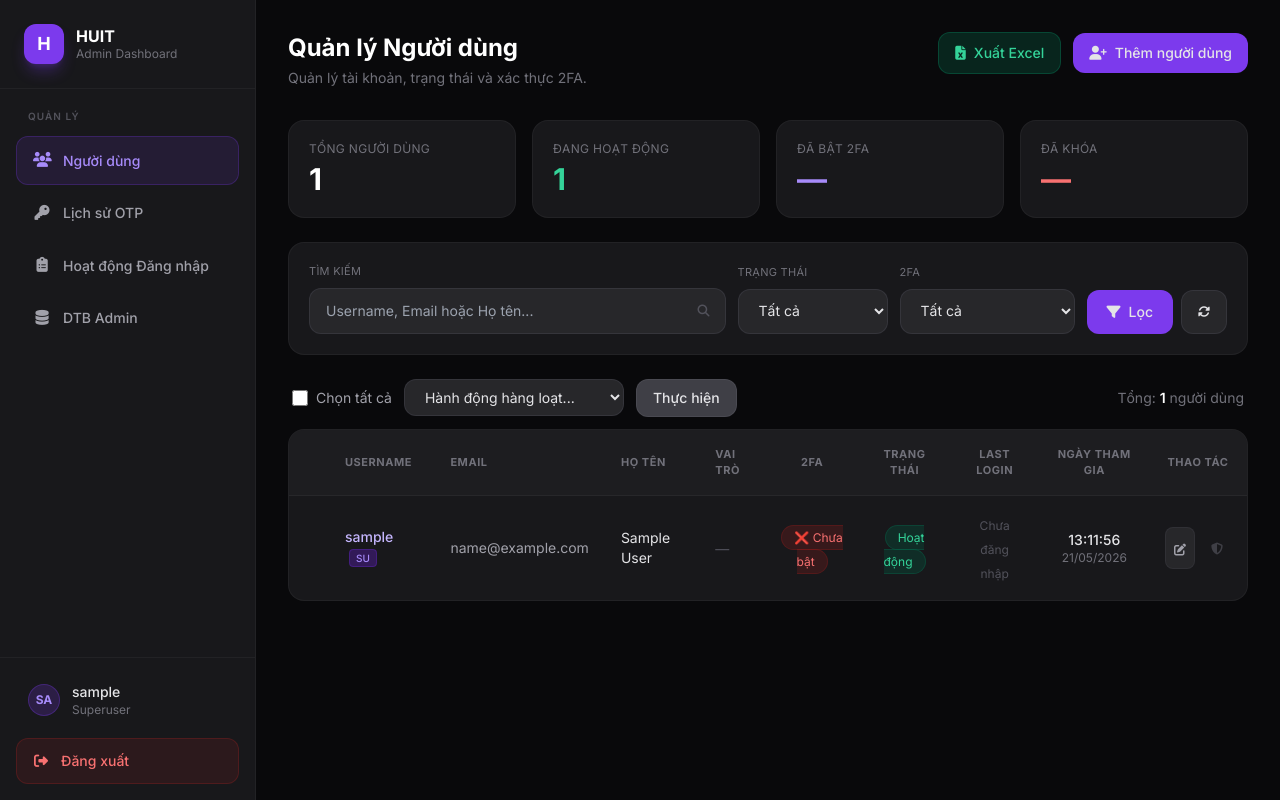
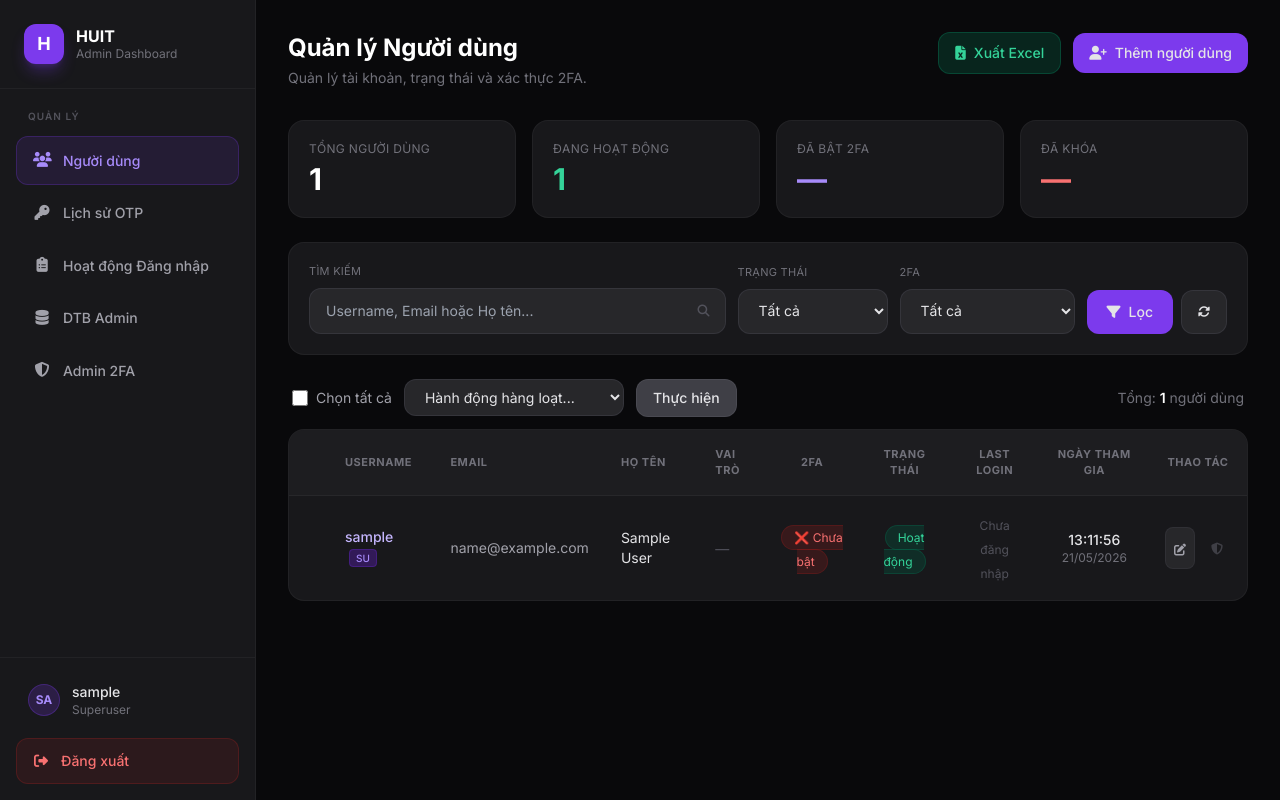
Before and after one commit to kiethtt-105/.BM09_2FA_WEB, a Django app: page /admin-dashboard/users/ in a window 1280 px wide. Run offline with Django 5.2, Linux system fonts and the light colour scheme; the visitor is signed in with stand-in values (Sample User, id 1); data comes from the database, SQL or seed files in the repository; some libraries are stand-ins or nearby versions.

Commit message:
Add Admin 2FA link to admin nav
Insert a navigation link to the Admin 2FA page in several admin dashboard templates so admins can quickly access 2FA management. Updated templates: dtb_admin.html, login_history.html, otp_history.html, and users.html — the new link (with shield icon) is placed after the DTB Admin entry.

```diff
--- a/huit_project/accounts/templates/admin_dashboard/dtb_admin.html
+++ b/huit_project/accounts/templates/admin_dashboard/dtb_admin.html
@@ -97,6 +97,9 @@
             </a>
             <a href="{% url 'dtb_admin' %}" class="nav-link active">
                 <span class="nav-icon"><i class="fas fa-database"></i></span> DTB Admin
+            </a>
+            <a href="{% url 'admin_manage_2fa' %}" class="nav-link">
+                <span class="nav-icon"><i class="fas fa-shield-halved"></i></span> Admin 2FA
             </a>
         </nav>
         <div class="p-4 border-t border-zinc-800/70">
--- a/huit_project/accounts/templates/admin_dashboard/login_history.html
+++ b/huit_project/accounts/templates/admin_dashboard/login_history.html
@@ -58,6 +58,9 @@
             </a>
             <a href="{% url 'dtb_admin' %}" class="nav-link">
                 <span class="nav-icon"><i class="fas fa-database"></i></span> DTB Admin
+            </a>
+            <a href="{% url 'admin_manage_2fa' %}" class="nav-link">
+                <span class="nav-icon"><i class="fas fa-shield-halved"></i></span> Admin 2FA
             </a>
         </nav>
         <div class="p-4 border-t border-zinc-800/70">
--- a/huit_project/accounts/templates/admin_dashboard/otp_history.html
+++ b/huit_project/accounts/templates/admin_dashboard/otp_history.html
@@ -96,6 +96,9 @@
             </a>
             <a href="{% url 'dtb_admin' %}" class="nav-link">
                 <span class="nav-icon"><i class="fas fa-database"></i></span> DTB Admin
+            </a>
+            <a href="{% url 'admin_manage_2fa' %}" class="nav-link">
+                <span class="nav-icon"><i class="fas fa-shield-halved"></i></span> Admin 2FA
             </a>
         </nav>
         <div class="p-4 border-t border-zinc-800/70">
--- a/huit_project/accounts/templates/admin_dashboard/users.html
+++ b/huit_project/accounts/templates/admin_dashboard/users.html
@@ -61,6 +61,9 @@
             </a>
             <a href="{% url 'dtb_admin' %}" class="nav-link">
                 <span class="nav-icon"><i class="fas fa-database"></i></span> DTB Admin
+            </a>
+            <a href="{% url 'admin_manage_2fa' %}" class="nav-link">
+                <span class="nav-icon"><i class="fas fa-shield-halved"></i></span> Admin 2FA
             </a>
         </nav>
         <div class="p-4 border-t border-zinc-800/70">
```
